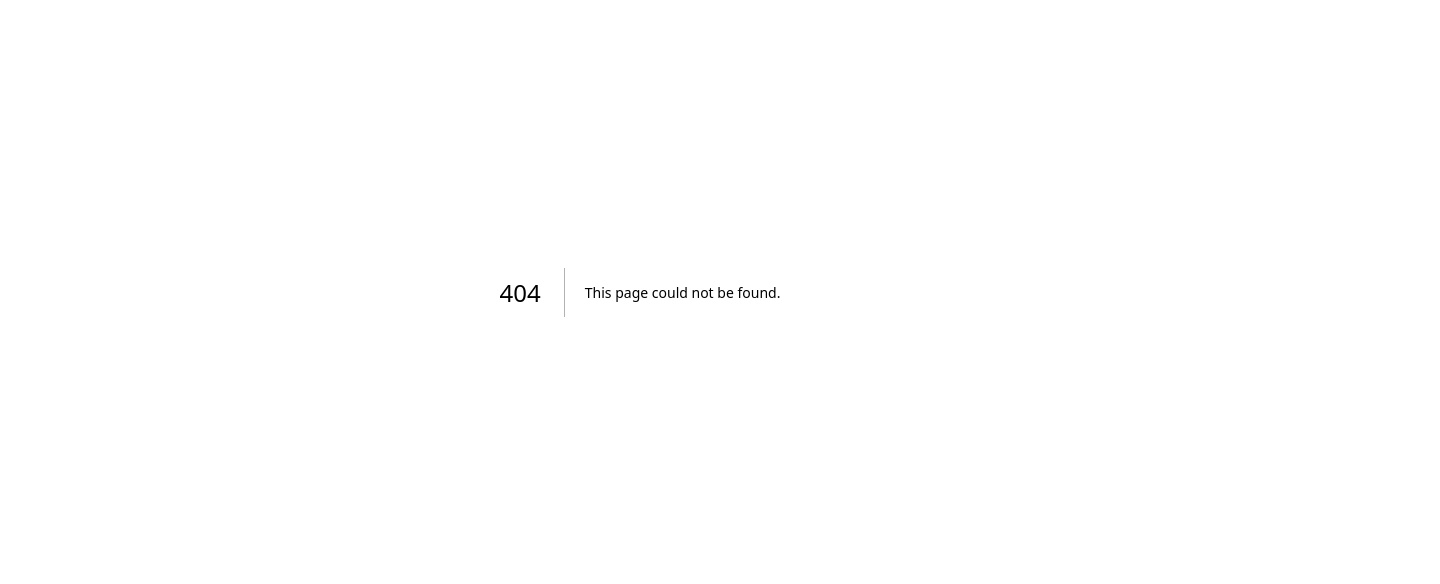
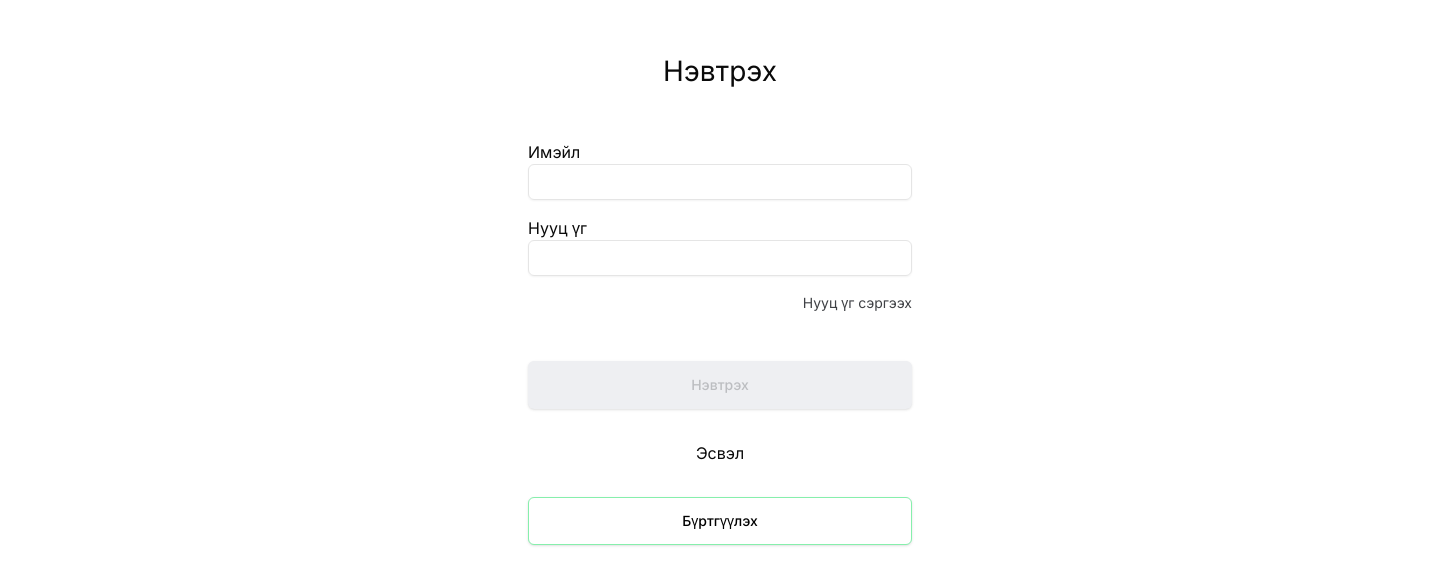
Before and after one commit to 2K241B/degi-FoodDelivery, a Next.js app in the folder food-delivery/FE/: page /login in a window 1280 px wide. Before the commit this address had no page. Shown: the part 108-692 px from the top of the page, 1440 px wide, since content can reach past the window. Built offline with nearby package versions, Linux system fonts and the light colour scheme.

Commit message:
login page only ui

```diff
--- /dev/null
+++ b/food-delivery/FE/src/app/login/page.js
@@ -0,0 +1,39 @@
+import { Button } from "@/components/ui/button";
+import { Input } from "@/components/ui/input";
+
+export default function Home() {
+  return (
+    <div className="w-[1440px] h-screen flex mx-auto items-center justify-center">
+      <div className="w-[448px] h-[549px] ">
+        <div className="flex flex-col p-8 gap-[48px]">
+          <div className="w-full flex flex-col items-center">
+            <h1 className="text-[28px]">Нэвтрэх</h1>
+          </div>
+
+          <div className="flex flex-col gap-4">
+            <div>
+              <p>Имэйл </p>
+              <Input palceholder={"Имэйл хаягаа оруулна уу"} />
+            </div>
+            <div>
+              <p>Нууц үг </p>
+              <Input />
+            </div>
+            <p className="text-[14px] text-[#3F4145] text-end ">
+              Нууц үг сэргээх
+            </p>
+          </div>
+          <div className="flex w-full flex-col gap-8  items-center">
+            <Button className="w-full bg-[#EEEFF2] text-[#1C20243D] h-[48px]">
+              Нэвтрэх
+            </Button>
+            <p>Эсвэл</p>
+            <Button className="w-full h-[48px] bg-white border-solid border-[1px] border-green-300 text-black">
+              Бүртгүүлэх
+            </Button>
+          </div>
+        </div>
+      </div>
+    </div>
+  );
+}
--- a/food-delivery/FE/src/components/ui/button.jsx
+++ b/food-delivery/FE/src/components/ui/button.jsx
@@ -1,16 +1,15 @@
-import * as React from "react"
-import { Slot } from "@radix-ui/react-slot"
+import * as React from "react";
+import { Slot } from "@radix-ui/react-slot";
 import { cva } from "class-variance-authority";
 
-import { cn } from "@/lib/utils"
+import { cn } from "@/lib/utils";
 
 const buttonVariants = cva(
   "inline-flex items-center justify-center whitespace-nowrap rounded-md text-sm font-medium transition-colors focus-visible:outline-none focus-visible:ring-1 focus-visible:ring-ring disabled:pointer-events-none disabled:opacity-50",
   {
     variants: {
       variant: {
-        default:
-          "bg-primary text-primary-foreground shadow hover:bg-primary/90",
+        default: "bg-primary text-primary-foreground shadow ",
         destructive:
           "bg-destructive text-destructive-foreground shadow-sm hover:bg-destructive/90",
         outline:
@@ -32,17 +31,20 @@ const buttonVariants = cva(
       size: "default",
     },
   }
-)
+);
 
-const Button = React.forwardRef(({ className, variant, size, asChild = false, ...props }, ref) => {
-  const Comp = asChild ? Slot : "button"
-  return (
-    (<Comp
-      className={cn(buttonVariants({ variant, size, className }))}
-      ref={ref}
-      {...props} />)
-  );
-})
-Button.displayName = "Button"
+const Button = React.forwardRef(
+  ({ className, variant, size, asChild = false, ...props }, ref) => {
+    const Comp = asChild ? Slot : "button";
+    return (
+      <Comp
+        className={cn(buttonVariants({ variant, size, className }))}
+        ref={ref}
+        {...props}
+      />
+    );
+  }
+);
+Button.displayName = "Button";
 
-export { Button, buttonVariants }
+export { Button, buttonVariants };
```
